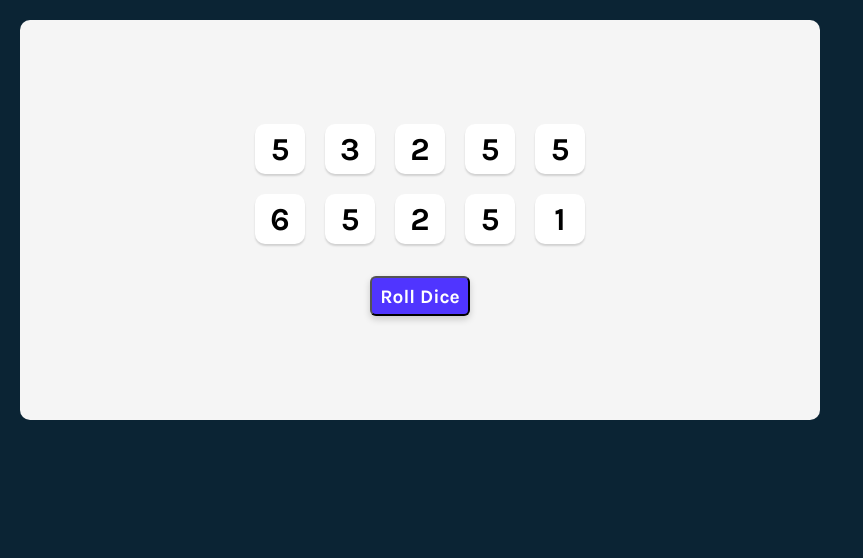
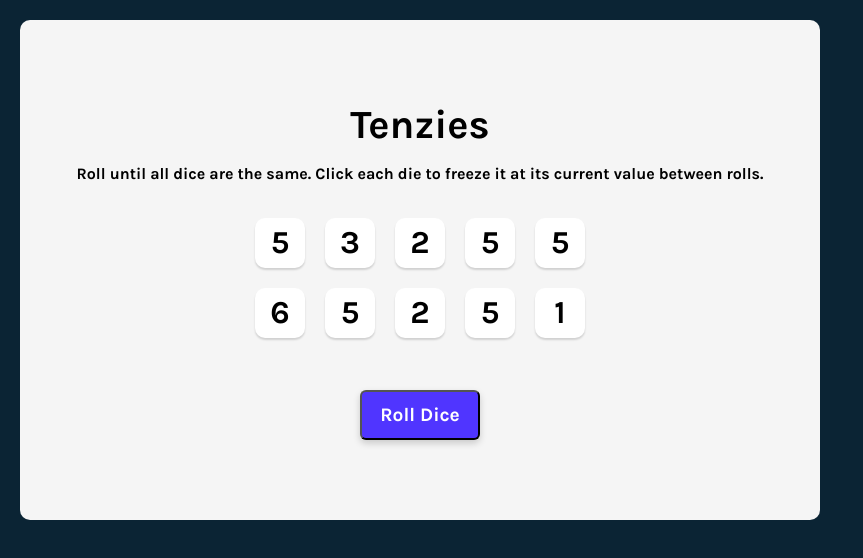
Before and after one commit to JacksonDynamics/Tenzies, a React (Create React App) app: page / in a window 1280 px wide. Shown: the top 558 px of the page, without its empty margins (0-863 px from the left). Built offline with nearby package versions, Linux system fonts and the light colour scheme.

Commit message:
Instruction text/styling

```diff
--- a/public/style.css
+++ b/public/style.css
@@ -11,20 +11,34 @@
 
 main {
     background-color: #F5F5F5;
-    height: 400px;
+    height: 500px;
     max-width: 800px;
     border-radius: 10px;
-    padding: 20px;
+    padding: 50px;
     display: flex;
     flex-direction: column;
     justify-content: center;
     align-items: center;
 }
 
+h1, p {
+    text-align: center;
+}
+
+p {
+    margin-bottom: 35px;
+}
+
+.title {
+    font-size: 40px;
+    margin: 0;
+}
+
 .dice-container {
     display: grid;
     grid-template: auto auto / repeat(5, 1fr);
     gap: 20px;
+    margin-bottom: 20px;
 }
 
 .die-face {
@@ -47,8 +61,8 @@
     background: #5035FF;
     border-radius: 6px;
     box-shadow: 0px 3.2px 7.68px rgba(0, 0, 0, 0.18);
-    Width:100px;
-    Height:40px;
+    Width:120px;
+    Height:50px;
     cursor: pointer;
     font-family: 'Karla';
     font-weight: 700;
--- a/src/App.js
+++ b/src/App.js
@@ -44,6 +44,8 @@
 
   return (
     <main>
+      <h1 className="title">Tenzies</h1>
+            <p className="instructions">Roll until all dice are the same. Click each die to freeze it at its current value between rolls.</p>
       <div className="dice-container">
           {diceElement}
       </div>
```
